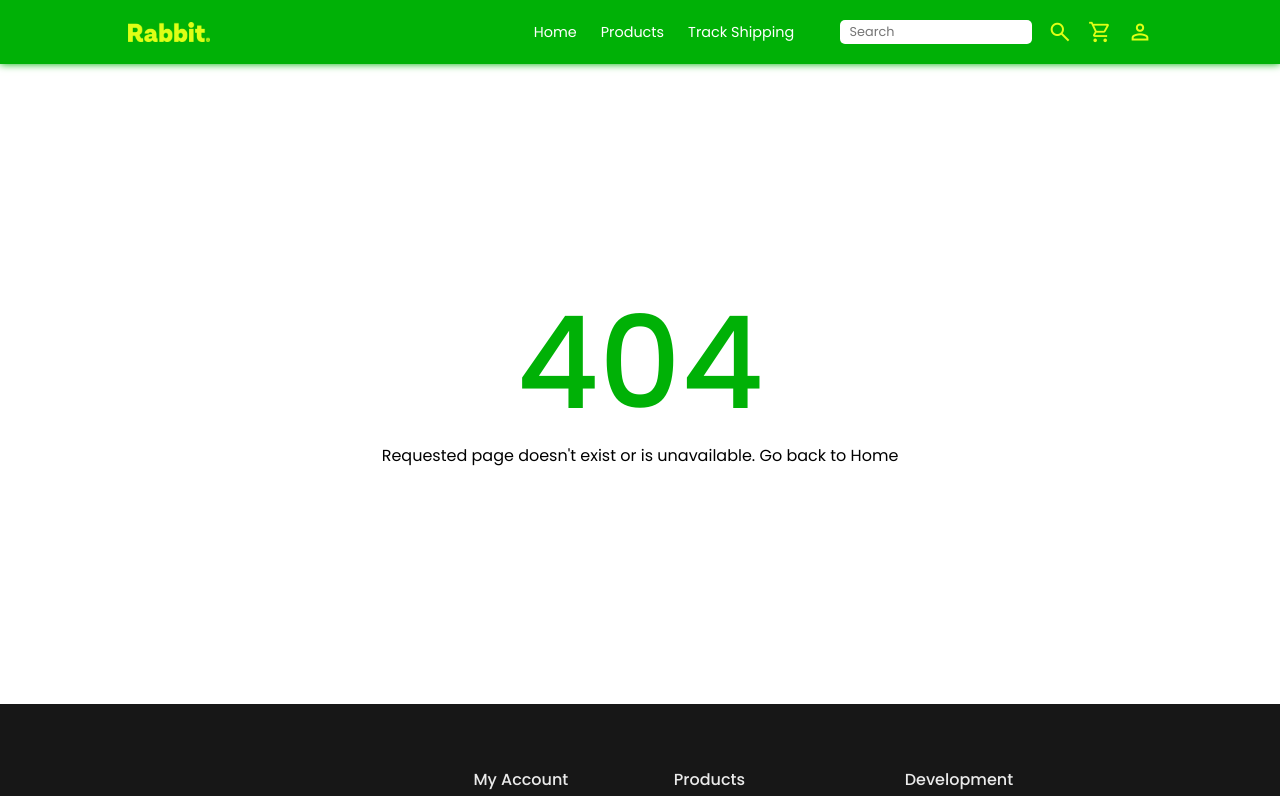
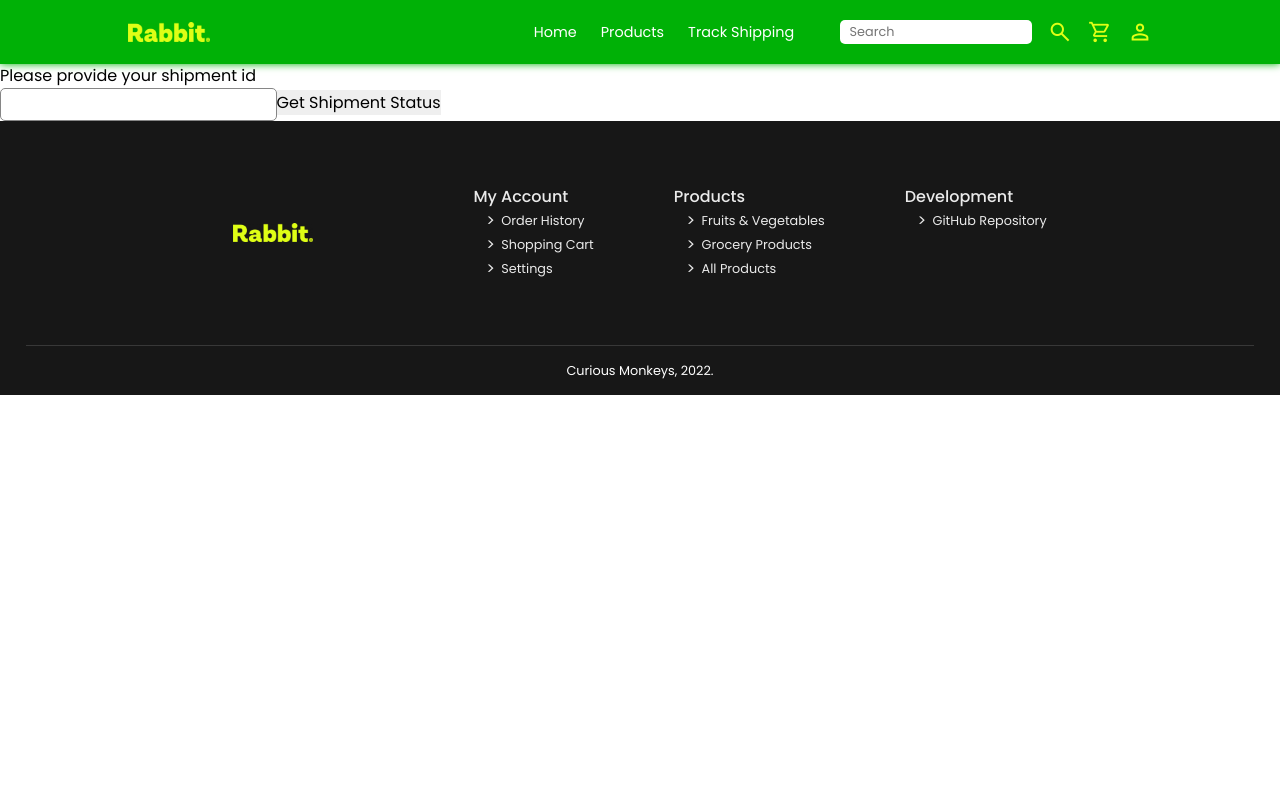
Before and after one commit to tzuyich/rabbitmart, a React (Create React App) app in the folder client/: page /shipping in a window 1280 px wide. Shown: the top 796 px of the page. Built offline with nearby package versions, Linux system fonts and the light colour scheme; no server answers.

Commit message:
shipment frontend

```diff
--- a/client/src/App.js
+++ b/client/src/App.js
@@ -6,6 +6,7 @@ import Footer from "./components/footer/Footer";
 import CartPage from "./pages/cart/Cart";
 import {useEffect, useState} from "react";
 import Signup from "./pages/authentication/signup/Signup";
+import Shipment from "./pages/shipment/Shipment";
 import Login from "./pages/authentication/login/Login";
 import PrivateRoute from "./components/privete-route/PrivateRoute";
 import Wishlist from "./pages/wishlist/Wishlist";
@@ -86,6 +87,7 @@ const App = () => {
                 <Route path={'/cart'}
                        element={<CartPage cart={cart} cartCount={cartCount} updateQuantity={updateQuantity}/>}/>
                 <Route path={'/signup'} element={<Signup/>}/>
+                <Route path={'/shipping'} element={<Shipment/>}/>
                 <Route path={'/login'} element={<Login/>}/>
                 <Route path={'/wishlist'} element={<PrivateRoute component={<Wishlist/>}/>}/>
                 <Route path={'/admin'} element={<PrivateRoute role={'ADMIN'} component={<Admin/>}/>}/>
--- /dev/null
+++ b/client/src/actions/shipment.js
@@ -0,0 +1,10 @@
+import * as api from '../api/index';
+export const fetchShipment= (id, onSuccess, onError) => async () => {
+    try {
+        const shipmentdata = await api.fetchShipment(id).then(res=>res.data);
+        console.log(shipmentdata);
+        onSuccess(shipmentdata.data);
+    } catch (e) {
+        onError(e.response.data);
+    }
+}
--- a/client/src/api/index.js
+++ b/client/src/api/index.js
@@ -1,6 +1,6 @@
 import axios from 'axios'
 
-const API = axios.create({baseURL: process.env.REACT_APP_API_BASEURL});
+const API = axios.create({baseURL: "http://localhost:5000/"});
 
 API.interceptors.request.use((req) => {
     const profile = JSON.parse(localStorage.getItem('profile'));
@@ -14,11 +14,10 @@ API.interceptors.request.use((req) => {
 export const getRecommendations = () => API.get('/products/recommendations');
 export const postProduct = (product) => API.post(`/products`, product);
 export const validateCart = (cart) => API.post('/products/cart', {cart});
-
 export const authLogin = (email, password) => API.post('/auth/login', {email, password});
 export const verify = () => API.post('/auth/verify');
 export const userUpdateWishlist = (product_id) => API.patch('/me/wishlist', {product_id});
-
+export const fetchShipment = (id) => API.get(`/shipping/${id}`);
 export const fetchOrders = (page) => API.get(`/orders?page=${page}`);
 export const fetchOrder = (id) => API.get(`/orders/${id}`);
 export const updateOrder = (id, status) => API.patch(`/orders/${id}`, {status});
--- a/client/src/index.js
+++ b/client/src/index.js
@@ -6,13 +6,15 @@ import {configureStore} from '@reduxjs/toolkit'
 import products from './reducers/products.js';
 import authentication from "./reducers/authentication";
 import orders from "./reducers/orders";
-
+import shipment from "./reducers/shipment";
 const root = ReactDOM.createRoot(document.getElementById('root'));
 const store = configureStore({
     reducer: {
         products,
         authentication,
-        orders
+        shipment,
+        orders,
+
     }
 });
 
--- /dev/null
+++ b/client/src/pages/shipment/Shipment.js
@@ -0,0 +1,47 @@
+import {useEffect, useState , useRef} from "react";
+import {useParams} from "react-router-dom";
+import {useDispatch} from "react-redux";
+import Loading from "../../components/loading/Loading";
+import { fetchShipment } from "../../actions/shipment";
+import Error from "../../components/feedback/error/Error";
+
+const Shipment = () => {
+
+    const {id} = 3;
+    const dispatch = useDispatch();
+    const [shipment, setShipment] = useState([]);
+    const [error, setError] = useState('');
+    const idref =useRef();
+
+    function handleAddTodo(e){
+        var id_Input=idref.current.value;
+        if(id_Input === '')
+        {return window.alert('you didnot provide an Id');}
+        else{
+        }
+
+    }
+    const handleFetch=() => {
+
+        const onSuccess = (shipment) => {
+            setShipment(shipment);
+        }
+        const onError = (e) => {
+            setError(e.message)
+        }
+        dispatch(fetchShipment(id, onSuccess,onError))
+    }
+
+    return (
+        <>
+            <div>Please provide your shipment id</div>
+            <input ref={idref} type="text"/>
+            <button onClick={handleFetch}> Get Shipment Status</button>
+            {shipment}
+            {/* <div></div> */}
+
+        </>
+    );
+
+}
+export default Shipment;
--- /dev/null
+++ b/client/src/reducers/shipment.js
@@ -0,0 +1,10 @@
+const firstshipment = {
+    all: []
+}
+
+const reducer = (state = firstshipment, action) => {
+            return state;
+
+}
+
+export default reducer;
```
